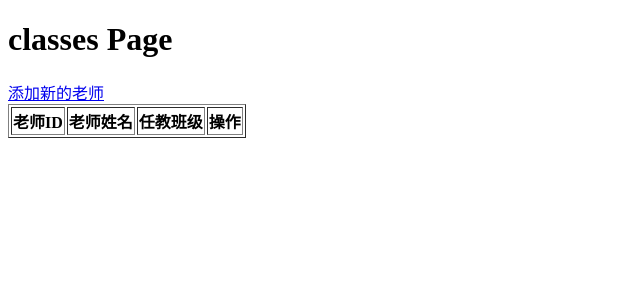
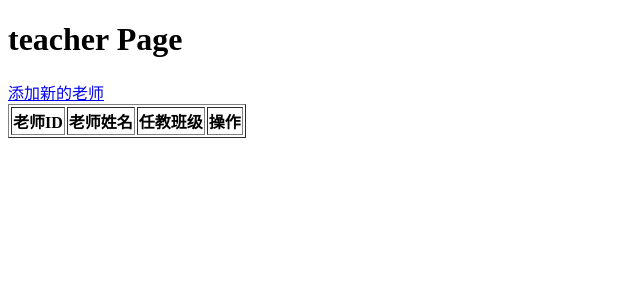
Before and after one commit to gavin-lihao/myside3, a Django app: page /teachers/ in a window 1280 px wide. Shown: the top 300 px of the page, without its empty margins (0-640 px from the left). Run offline with Django 3.2, Linux system fonts and the light colour scheme; data that the repository does not hold is empty; some libraries are stand-ins or nearby versions.

Commit message:
修改部分显示不完整（例如：classpage修改成teacherpage），无关功能

```diff
--- a/Templates/teachers.html
+++ b/Templates/teachers.html
@@ -41,7 +41,7 @@
     </style>
 </head>
 <body>
-    <h1>classes Page</h1>
+    <h1>teacher Page</h1>
     <a href="/add_teacher/">添加新的老师</a>
     <!--<a onclick="showModal();">对话框添加</a>-->
     <table border="1">
```
